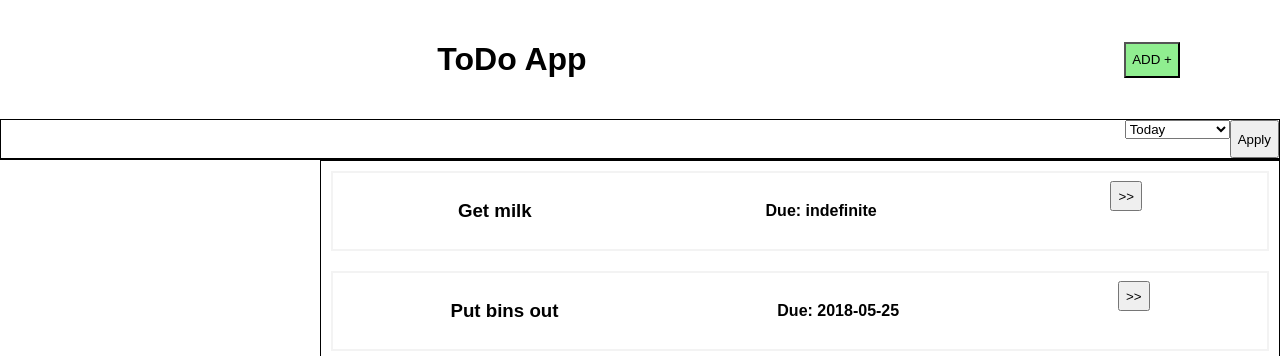
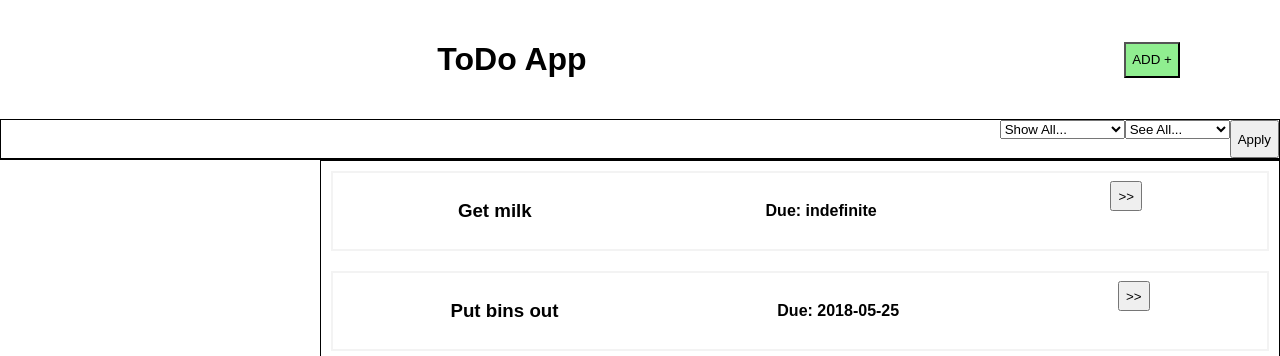
Before and after one commit to nicholasnbg/react-todo-app, a React (Create React App) app: page / in a window 1280 px wide. Shown: the top 356 px of the page. Built offline with nearby package versions, Linux system fonts and the light colour scheme.

Commit message:
added option to filter complete or incomplete tasks, and refactored filtering code in TodoList componenet to acccount for multiple filters

```diff
--- a/src/App.js
+++ b/src/App.js
@@ -20,7 +20,7 @@ class App extends Component {
         dueTime: "",
         location: "Coles",
         details: "Make sure you have $5 to buy the milk with",
-        complete: false
+        complete: true
       },
       item2: {
         heading: "Put bins out",
@@ -36,7 +36,8 @@ class App extends Component {
     detailsStatus: "",
     editKey: "",
     editItem: {},
-    filterPeriod: {}
+    filterPeriod: {},
+    filterComplete: ""
   };
 
   //************CHANGES DETAILS PANE BETWEEN ADDING / EDITING ******** */
@@ -141,12 +142,22 @@ class App extends Component {
     });
   };
 
+  // *****************SET COMPLETED FILTER ***************
+  setCompleteFilter = newFilter => {
+    console.log("setting new completed filter to " + newFilter);
+    this.setState({
+      filterComplete: newFilter
+    });
+  };
+
+  // ***************RENDER FUNTCION*******************************
   render() {
     return (
       <div className="app">
         <Header
           changeDetailsPanel={this.changeDetailsPanel}
           setFilterPeriod={this.setFilterPeriod}
+          setCompleteFilter={this.setCompleteFilter}
         />
         <div className="todoComponents">
           <TodoDetail
@@ -162,6 +173,7 @@ class App extends Component {
             changeDetailsPanel={this.changeDetailsPanel}
             deleteTodo={this.deleteTodo}
             filterPeriod={this.state.filterPeriod}
+            filterComplete={this.state.filterComplete}
           />
         </div>
       </div>
--- a/src/components/FilterBar.js
+++ b/src/components/FilterBar.js
@@ -15,12 +15,20 @@ export default class FilterBar extends Component {
     return (
       <div className="filterBar">
         <span>
+          <select name="filterComplete" id="filterComplete">
+            <option value="noFilter">Show All...</option>
+            <option value="complete">Show Completed</option>
+            <option value="incomplete">Show Incomplete</option>
+          </select>
+        </span>
+
+        <span>
           <select name="filterDate" id="filterDate">
+            <option value="noFilter">See All...</option>
             <option value="today">Today</option>
             <option value="tomorrow">Tomorrow</option>
             <option value="week">Next 7 Days</option>
             <option value="month">In Next Month</option>
-            <option value="noFilter">See All...</option>
           </select>
         </span>
 
@@ -33,11 +41,14 @@ export default class FilterBar extends Component {
         </span> */}
 
         <button
-          onClick={() =>
+          onClick={() => {
             this.props.setFilterPeriod(
               document.querySelector("#filterDate").value
-            )
-          }
+            );
+            this.props.setCompleteFilter(
+              document.querySelector("#filterComplete").value
+            );
+          }}
         >
           Apply
         </button>
--- a/src/components/Header.js
+++ b/src/components/Header.js
@@ -12,7 +12,10 @@ export default class Header extends Component {
         >
           ADD +
         </button>
-        <FilterBar setFilterPeriod={this.props.setFilterPeriod} />
+        <FilterBar
+          setFilterPeriod={this.props.setFilterPeriod}
+          setCompleteFilter={this.props.setCompleteFilter}
+        />
       </div>
     );
   }
--- a/src/components/TodoList.js
+++ b/src/components/TodoList.js
@@ -5,11 +5,12 @@ import moment from "moment";
 
 class TodoList extends Component {
   render() {
-    const { items, filterPeriod } = this.props;
-    let filteredItems = Object.keys(items);
+    const { items, filterPeriod, filterComplete } = this.props;
+    let filteredPeriodItems = Object.keys(items);
+    let filteredCompleteItems = Object.keys(items);
 
     if (filterPeriod.start) {
-      filteredItems = Object.keys(items).filter(item =>
+      filteredPeriodItems = Object.keys(items).filter(item =>
         moment(items[item].dueDate).isBetween(
           filterPeriod.start,
           filterPeriod.end,
@@ -19,12 +20,24 @@ class TodoList extends Component {
       );
     }
 
-    console.log(filteredItems);
+    if (filterComplete === "complete") {
+      filteredCompleteItems = Object.keys(items).filter(
+        item => items[item].complete
+      );
+    } else if (filterComplete === "incomplete") {
+      filteredCompleteItems = Object.keys(items).filter(
+        item => !items[item].complete
+      );
+    } else if (filterComplete === "noFilter") {
+      filteredCompleteItems = Object.keys(items);
+    }
+
+    const filteredItems = filteredPeriodItems.filter(item =>
+      filteredCompleteItems.includes(item)
+    );
     return (
       <div className="todo-list">
-        {filteredItems.map(
-          item =>
-            !items[item].complete && (
+        {filteredItems.map(item => (
           <TodoListItem
             item={items[item]}
             key={item}
@@ -33,8 +46,7 @@ class TodoList extends Component {
             changeDetailsPanel={this.props.changeDetailsPanel}
             deleteTodo={this.props.deleteTodo}
           />
-            )
-        )}
+        ))}
       </div>
     );
   }
```
Lines whose indentation alone changed are shown as unchanged.
